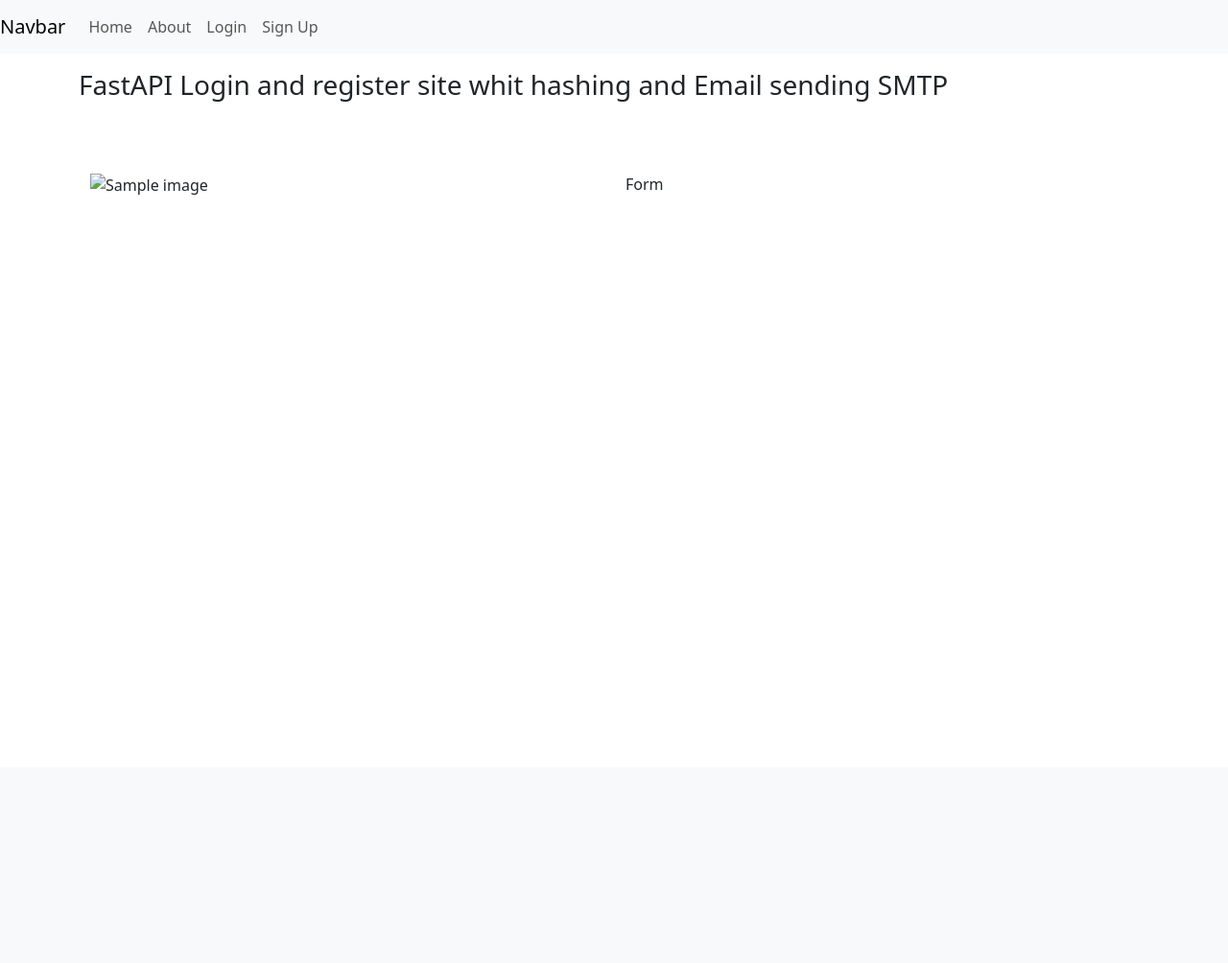
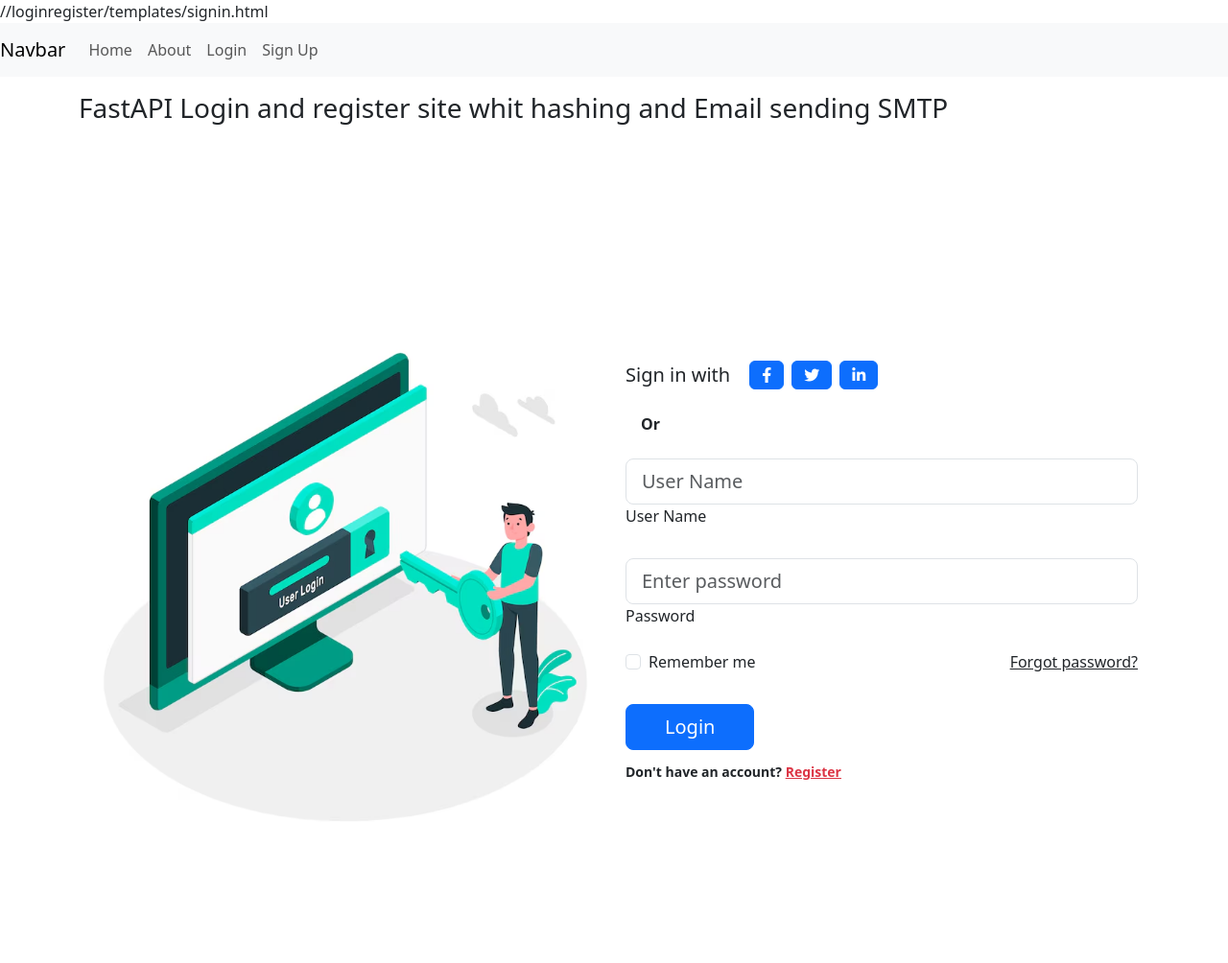
Before and after one commit to jeftounz/authfastAPI, a FastAPI app: template templates/signin.html in a window 1280 px wide. Shown: the whole page at 96% size. Before the commit the page ends 203 px from the top, so only its background shows below. Run offline with FastAPI, Linux system fonts and the light colour scheme; the template is opened without the code that fills it, so the values that code supplies are empty.

Commit message:
add the signin page

```diff
--- a/templates/signin.html
+++ b/templates/signin.html
@@ -1,4 +1,6 @@
+//loginregister/templates/signin.html
 {% extends "base.html" %}
+
 {% block title %}Login Page{% endblock %}
 
 {% block content %}
@@ -6,13 +8,51 @@
   <div class="container h-custom">
     <div class="row d-flex justify-content-center align-items-center h-100">
       <div class="col-lg-6">
-                <img src="{{url_for('static',parth='/login.png')}}" alt="Sample image" class="img-fluid">
+        <img src="{{ url_for('static', path='/login.avif')}}" class="img-fluid" alt="Sample image">
       </div>
       <div class="col-lg-6 col-md-6">
-                Form
+        <form action="/signinuser" method="post">
+          <div class="d-flex flex-row align-items-center justify-content-center justify-content-lg-start">
+            <p class="lead fw-normal mb-0 me-3">Sign in with</p>
+            <button type="button" class="btn btn-primary btn-floating mx-1">
+              <i class="fab fa-facebook-f"></i>
+            </button>
+            <button type="button" class="btn btn-primary btn-floating mx-1">
+              <i class="fab fa-twitter"></i>
+            </button>
+            <button type="button" class="btn btn-primary btn-floating mx-1">
+              <i class="fab fa-linkedin-in"></i>
+            </button>
+          </div>
+
+          <div class="divider d-flex align-items-center my-4">
+            <p class="text-center fw-bold mx-3 mb-0">Or</p>
+          </div>
+
+          <div class="form-outline mb-4">
+            <input type="text" id="username" class="form-control form-control-lg" name="username" placeholder="User Name" type="text" value="{{ username }}" />
+            <label class="form-label" for="username">User Name</label>
+          </div>
+          <div class="form-outline mb-3">
+            <input type="password" id="pass" name="password" value="{{ password }}" class="form-control form-control-lg" placeholder="Enter password" />
+            <label class="form-label" for="pass">Password</label>
+          </div>
+
+          <div class="d-flex justify-content-between align-items-center">
+            <div class="form-check mb-0">
+              <input class="form-check-input me-2" type="checkbox" value="" id="remme" />
+              <label class="form-check-label" for="remme">Remember me</label>
+            </div>
+            <a href="#!" class="text-body">Forgot password?</a>
+          </div>
+
+          <div class="text-center text-lg-start mt-4 pt-2">
+            <button type="submit" class="btn btn-primary btn-lg" style="padding-left: 2.5rem; padding-right: 2.5rem;">Login</button>
+            <p class="small fw-bold mt-2 pt-1 mb-0">Don't have an account? <a href="/user/signup" class="link-danger">Register</a></p>
+          </div>
+        </form>
       </div>
     </div>
   </div>
 </section>
-
 {% endblock %}
```
Also changed, not shown: static/login.avif (added). Lines whose indentation alone changed are shown as unchanged.
